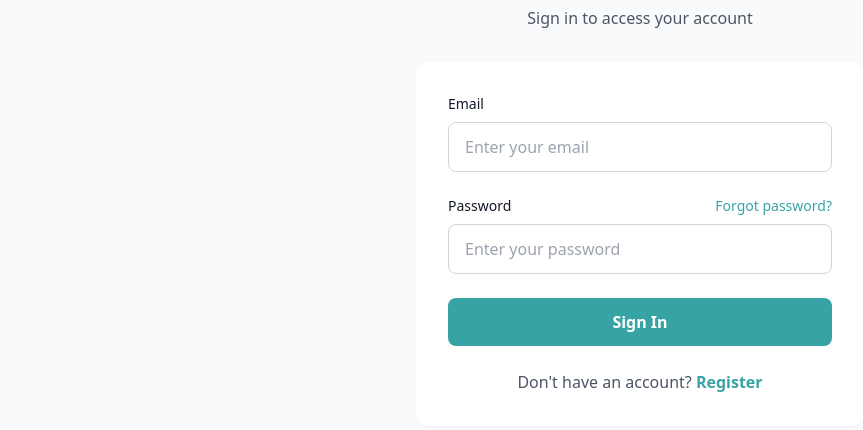
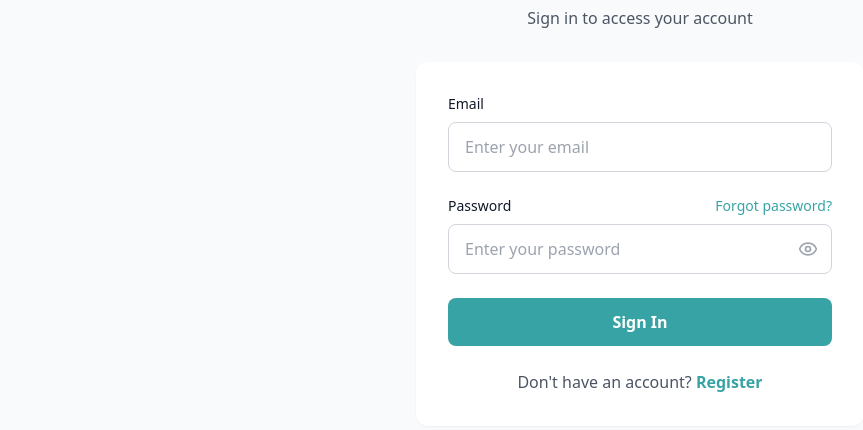
Before and after one commit to Yrcd27/Arogya-Frontend, a React (Vite) app: page /login in a window 1280 px wide. Shown: the part 206-636 px from the top of the page, without its empty margins (0-863 px from the left). Built offline with nearby package versions, Linux system fonts and the light colour scheme; no server answers.

Commit message:
fix(auth): enhance login form UX with inline validation and password visibility toggle (D-11)

```diff
--- a/src/pages/Login.tsx
+++ b/src/pages/Login.tsx
@@ -1,7 +1,7 @@
 import { useState, useEffect } from 'react';
 import { useNavigate, useLocation } from 'react-router-dom';
 import { toast } from 'react-toastify';
-import { HomeIcon } from 'lucide-react';
+import { HomeIcon, Eye, EyeOff, AlertCircle } from 'lucide-react';
 import { useAuth } from '../hooks/useAuth';
 import { loginAPI, getDashboardRoute } from '../utils/auth';
 
@@ -11,6 +11,10 @@ export function Login() {
   const { login } = useAuth();
   const [email, setEmail] = useState(location.state?.email || '');
   const [password, setPassword] = useState('');
+  const [showPassword, setShowPassword] = useState(false);
+  const [emailError, setEmailError] = useState('');
+  const [passwordError, setPasswordError] = useState('');
+  const [formError, setFormError] = useState('');
   const [loading, setLoading] = useState(false);
 
   // Check for success message from registration
@@ -36,10 +40,34 @@ export function Login() {
 
   const handleLogin = async (e: React.FormEvent) => {
     e.preventDefault();
+    setFormError('');
+
+    let isValid = true;
+    const cleanEmail = email.trim();
+
+    if (!cleanEmail) {
+      setEmailError('Please enter your email address.');
+      isValid = false;
+    } else if (!/^[^\s@]+@[^\s@]+\.[^\s@]+$/.test(cleanEmail)) {
+      setEmailError('Please enter a valid email address.');
+      isValid = false;
+    } else {
+      setEmailError('');
+    }
+
+    if (!password) {
+      setPasswordError('Please enter your password.');
+      isValid = false;
+    } else {
+      setPasswordError('');
+    }
+
+    if (!isValid) return;
+
     setLoading(true);
 
     try {
-      const user = await loginAPI({ email, password });
+      const user = await loginAPI({ email: cleanEmail, password });
       login(user);
 
       toast.success('Login successful!', {
@@ -56,7 +84,9 @@ export function Login() {
       }, 500);
 
     } catch (err) {
-      toast.error(err instanceof Error ? err.message : 'Login failed. Please check your credentials.', {
+      const msg = err instanceof Error ? err.message : 'Login failed. Please check your credentials.';
+      setFormError(msg);
+      toast.error(msg, {
         position: "top-right",
         autoClose: 4000,
       });
@@ -95,7 +125,13 @@ export function Login() {
         <p className="text-gray-600">Sign in to access your account</p>
       </div>
       <div className="bg-white rounded-xl shadow-sm p-8">
-        <form onSubmit={handleLogin} className="space-y-6">
+        {formError && (
+          <div className="mb-6 flex items-center gap-2.5 bg-red-50 border border-red-200 text-red-700 px-4 py-3 rounded-lg text-sm">
+            <AlertCircle className="w-5 h-5 flex-shrink-0 text-red-500" />
+            <span>{formError}</span>
+          </div>
+        )}
+        <form onSubmit={handleLogin} noValidate className="space-y-6">
           <div>
             <label className="block text-sm font-medium text-gray-900 mb-2">
               Email
@@ -104,12 +140,25 @@ export function Login() {
               type="email"
               autoComplete="email"
               value={email}
-              onChange={e => setEmail(e.target.value)}
+              onChange={e => {
+                setEmail(e.target.value);
+                if (emailError) setEmailError('');
+                if (formError) setFormError('');
+              }}
               placeholder="Enter your email"
-              className="w-full px-4 py-3 border border-gray-300 rounded-lg focus:ring-2 focus:ring-[#38A3A5] focus:border-transparent"
-              required
+              className={`w-full px-4 py-3 border rounded-lg focus:ring-2 focus:border-transparent transition-colors ${
+                emailError
+                  ? 'border-red-400 focus:ring-red-400 bg-red-50/20'
+                  : 'border-gray-300 focus:ring-[#38A3A5]'
+              }`}
               disabled={loading}
             />
+            {emailError && (
+              <p className="mt-1.5 text-xs text-red-600 font-medium flex items-center gap-1">
+                <AlertCircle className="w-3.5 h-3.5 flex-shrink-0" />
+                <span>{emailError}</span>
+              </p>
+            )}
           </div>
           <div>
             <div className="flex items-center justify-between mb-2">
@@ -124,16 +173,39 @@ export function Login() {
                 Forgot password?
               </button>
             </div>
+            <div className="relative">
               <input
-              type="password"
+                type={showPassword ? 'text' : 'password'}
                 autoComplete="current-password"
                 value={password}
-              onChange={e => setPassword(e.target.value)}
+                onChange={e => {
+                  setPassword(e.target.value);
+                  if (passwordError) setPasswordError('');
+                  if (formError) setFormError('');
+                }}
                 placeholder="Enter your password"
-              className="w-full px-4 py-3 border border-gray-300 rounded-lg focus:ring-2 focus:ring-[#38A3A5] focus:border-transparent"
-              required
+                className={`w-full pl-4 pr-11 py-3 border rounded-lg focus:ring-2 focus:border-transparent transition-colors ${
+                  passwordError
+                    ? 'border-red-400 focus:ring-red-400 bg-red-50/20'
+                    : 'border-gray-300 focus:ring-[#38A3A5]'
+                }`}
                 disabled={loading}
               />
+              <button
+                type="button"
+                onClick={() => setShowPassword(!showPassword)}
+                aria-label={showPassword ? 'Hide password' : 'Show password'}
+                className="absolute inset-y-0 right-0 flex items-center pr-3.5 text-gray-400 hover:text-gray-600 focus:outline-none"
+              >
+                {showPassword ? <EyeOff className="w-5 h-5" /> : <Eye className="w-5 h-5" />}
+              </button>
+            </div>
+            {passwordError && (
+              <p className="mt-1.5 text-xs text-red-600 font-medium flex items-center gap-1">
+                <AlertCircle className="w-3.5 h-3.5 flex-shrink-0" />
+                <span>{passwordError}</span>
+              </p>
+            )}
           </div>
           <button
             type="submit"
```
Lines whose indentation alone changed are shown as unchanged.
